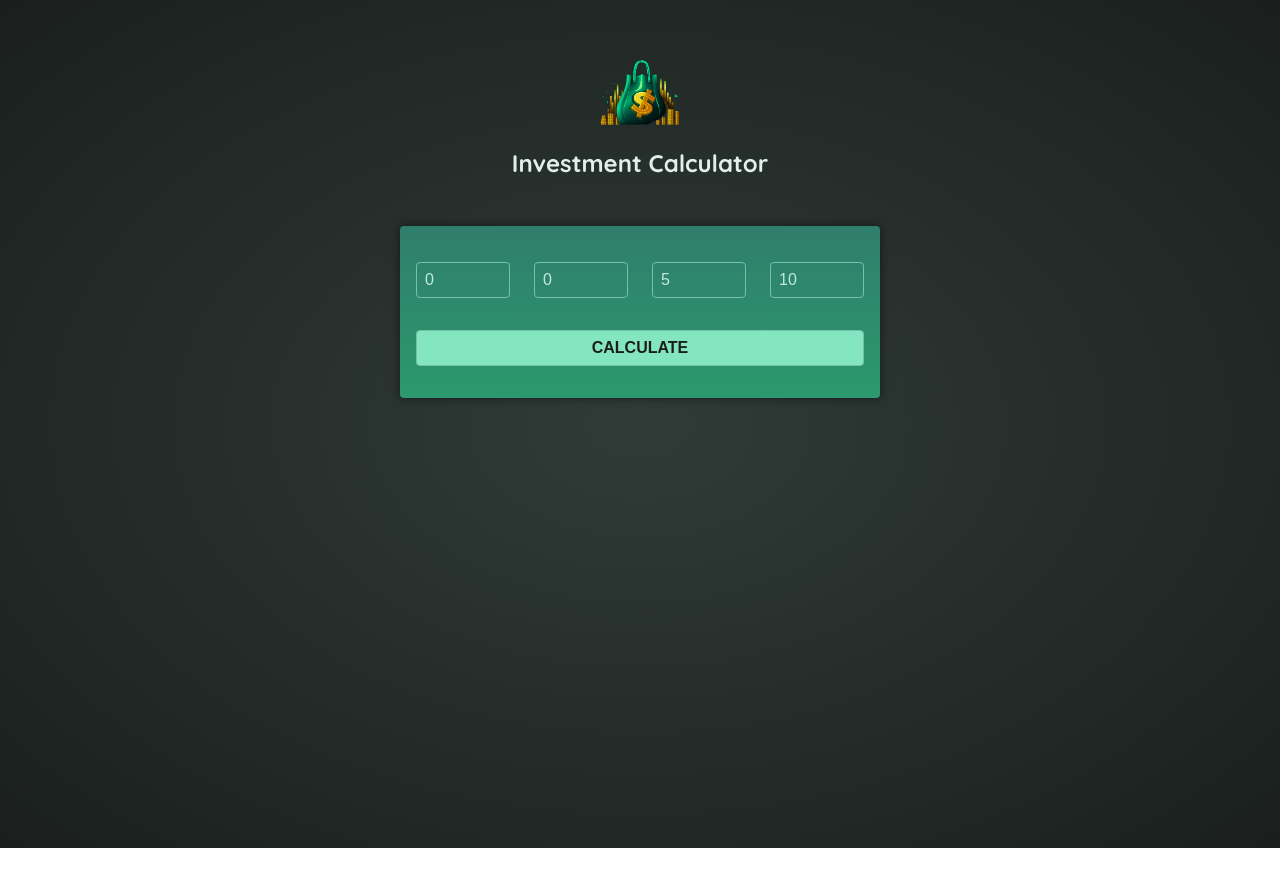
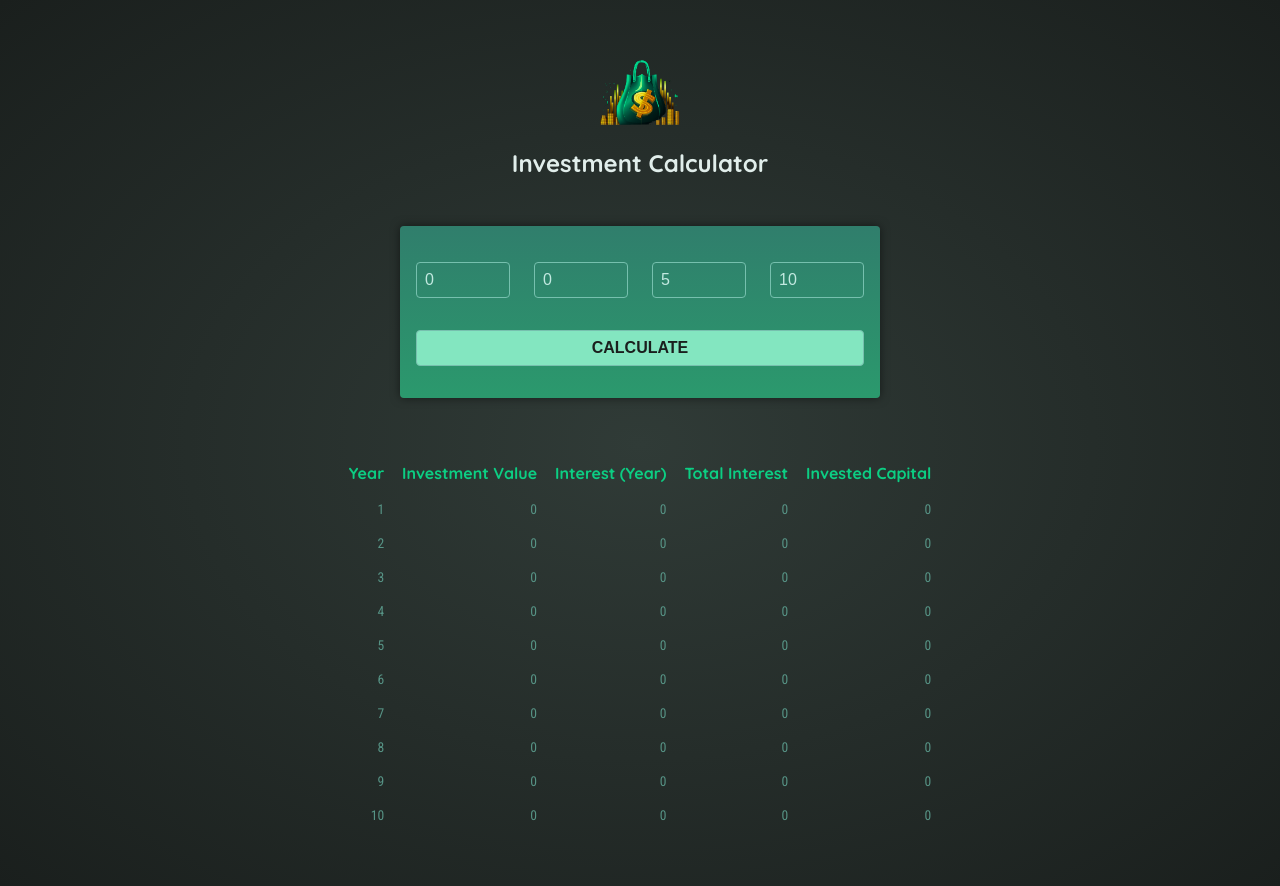
Before and after one commit to Vimalraveendra/investment-calculator-standalone, an Angular app: page / in a window 1280 px wide. Both pictures are taken after a click on the button "CALCULATE". Before the commit the page ends 848 px from the top, so only its background shows below. Built offline with nearby package versions, Linux system fonts and the light colour scheme.

Commit message:
added InvestmentResutls component & its styles, updated app,InvestmentService & userInput components

```diff
--- a/src/app/app.component.html
+++ b/src/app/app.component.html
@@ -1,4 +1,5 @@
 <app-header />
 <main>
     <app-user-input />
+    <app-investment-results />
 </main>
--- a/src/app/app.component.ts
+++ b/src/app/app.component.ts
@@ -1,11 +1,12 @@
 import { Component } from '@angular/core';
 import { HeaderComponent } from './header/header.component';
 import { UserInputComponent } from './user-input/user-input.component';
+import { InvestmentResultsComponent } from './investment-results/investment-results.component';
 
 @Component({
   selector: 'app-root',
   standalone: true,
-  imports:[HeaderComponent,UserInputComponent],
+  imports:[HeaderComponent,UserInputComponent,InvestmentResultsComponent],
   templateUrl: './app.component.html',
 })
 export class AppComponent {}
--- /dev/null
+++ b/src/app/investment-results/investment-results.component.css
@@ -0,0 +1,23 @@
+.center{
+    text-align: center;
+  }
+
+table {
+    max-width: 50rem;
+    margin: 2rem auto;
+    padding: 1rem;
+    table-layout: fixed;
+    border-spacing: 1rem;
+    text-align: right;
+  }
+
+  table thead {
+    font-size: 1rem;
+    color: #0cce83;
+  }
+
+  table tbody {
+    font-family: "Roboto Condensed", sans-serif;
+    font-size: 0.85rem;
+    color: #579486;
+  }
--- /dev/null
+++ b/src/app/investment-results/investment-results.component.html
@@ -0,0 +1,26 @@
+@if(!resultData()){
+<p class="center">Please enter some values and press "Calculate"</p>
+}@else {
+<table>
+    <thead>
+        <tr>
+            <th>Year</th>
+            <th>Investment Value</th>
+            <th>Interest (Year)</th>
+            <th>Total Interest</th>
+            <th>Invested Capital</th>
+        </tr>
+    </thead>
+    <tbody>
+        @for(result of resultData();track result.year){
+        <tr>
+            <td> {{result.year}}</td>
+            <td>{{result.valueEndOfYear }}</td>
+            <td>{{result.interest }}</td>
+            <td>{{result.totalInterest }}</td>
+            <td>{{result.totalAmountInvested}}</td>
+        </tr>
+        }
+    </tbody>
+</table>
+}
--- /dev/null
+++ b/src/app/investment-results/investment-results.component.ts
@@ -0,0 +1,19 @@
+import { Component,computed,inject, OnInit } from '@angular/core';
+import { InvestmentService } from '../service/investment-service';
+
+@Component({
+  selector: 'app-investment-results',
+  standalone: true,
+  imports: [],
+  templateUrl: './investment-results.component.html',
+  styleUrl: './investment-results.component.css'
+})
+export class InvestmentResultsComponent  implements OnInit{
+  private investmentService=inject(InvestmentService)
+  resultData=computed(()=>this.investmentService.allData())
+
+  ngOnInit(): void {
+      console.log("reuslt",this.resultData())
+  }
+
+}
--- a/src/app/service/investment-service.ts
+++ b/src/app/service/investment-service.ts
@@ -7,6 +7,7 @@ import { IInvestmentInput, IInvestmentResult } from "../model/investment-input.m
 export class InvestmentService{
    private resultData=signal<IInvestmentResult[]|undefined>(undefined)
      allData=this.resultData.asReadonly();
+
 
      calculateInvestmentResults(data:IInvestmentInput) {
         const {initialInvestment,annualInvestment,duration,expectedReturn} = data
@@ -28,7 +29,7 @@ export class InvestmentService{
             totalAmountInvested: initialInvestment + annualInvestment * year,
           });
         }
-
+        console.log("all",annualData)
         // this.resultData=annualData;
         this.resultData.set(annualData);
       }
--- a/src/app/user-input/user-input.component.ts
+++ b/src/app/user-input/user-input.component.ts
@@ -1,5 +1,6 @@
-import { Component,Input } from '@angular/core';
+import { Component,inject,signal } from '@angular/core';
 import { FormsModule } from '@angular/forms';
+import { InvestmentService } from '../service/investment-service';
 
 @Component({
   selector: 'app-user-input',
@@ -9,10 +10,23 @@ import { FormsModule } from '@angular/forms';
   styleUrl: './user-input.component.css'
 })
 export class UserInputComponent {
-  @Input()initialInvestment='0';
-  @Input()annualInvestment='0';
-  @Input()expectedReturn='5';
-  @Input()duration='10';
+  private investmentService=inject(InvestmentService)
+  initialInvestment=signal('0');
+  annualInvestment=signal('0');
+  expectedReturn=signal('5');
+  duration=signal('10');
 
-  onSubmit(){}
-}
+  onSubmit(){
+    this.investmentService.calculateInvestmentResults({
+      initialInvestment:+this.initialInvestment(),
+      annualInvestment:+this.annualInvestment(),
+      expectedReturn:+this.expectedReturn(),
+      duration:+this.duration()
+
+    })
+    this.initialInvestment.set('0'),
+    this.annualInvestment.set('0'),
+    this.expectedReturn.set('5'),
+    this.duration.set('10')
+  }
+  }
```
